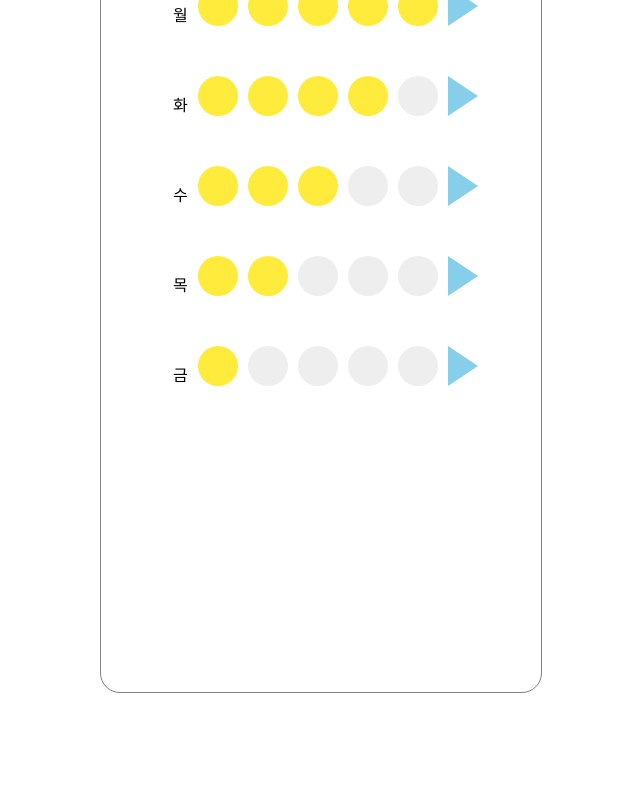
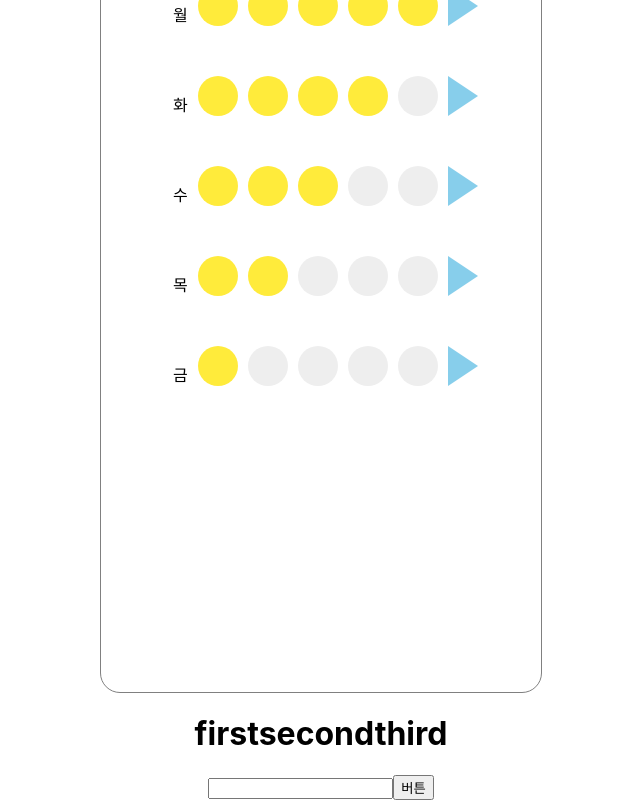
Before and after one commit to chamchipack/React-firstweek, a React (Create React App) app: page / in a window 1280 px wide. Shown: the part 349-1149 px from the top of the page, without its empty margins (319-959 px from the left). Before the commit the page ends 1042 px from the top, so only its background shows below. Built offline with nearby package versions, Linux system fonts and the light colour scheme.

Commit message:
리덕스 파일 추가 및 example 컴포넌트추가

```diff
--- a/package.json
+++ b/package.json
@@ -8,8 +8,10 @@
     "@testing-library/user-event": "^13.5.0",
     "react": "^17.0.2",
     "react-dom": "^17.0.2",
+    "react-redux": "^7.2.6",
     "react-router-dom": "^5.2.0",
     "react-scripts": "5.0.0",
+    "redux": "^4.1.2",
     "web-vitals": "^2.1.4"
   },
   "scripts": {
--- a/src/App.js
+++ b/src/App.js
@@ -3,6 +3,7 @@ import './App.css';
 import Week from './week'
 import {Route} from 'react-router-dom';
 import Detail from './detail'
+import Example from './example'
 import { useState, useEffect } from 'react';
 
 function App() {
@@ -17,6 +18,7 @@ function App() {
       <Route path='/week/:idxNum' exact>
         <Detail getWhatDay={getWhatDay}></Detail>
       </Route>
+      <Example></Example>
     </div>
   );
 }
--- a/src/detail.js
+++ b/src/detail.js
@@ -7,10 +7,13 @@ function Detail(props){
     let [style, styleChange] = useState();
     let [rate, setRate] = useState(0);
     let history = useHistory();
-    const press = ()=>{
-        console.log('clicked : ', rate)
+    const press = (event)=>{
+        console.log(event.key)
+        let pushNum = event.key
+        return setRate(pushNum)
     }
     window.addEventListener('keydown', press)
+
     return (
         <>
         <div className="detail-box">
@@ -20,7 +23,7 @@ function Detail(props){
                 {
                     Array.from({length:5},(element,idx)=>{
                         return(
-                            <div key={idx} onClick={()=>{styleChange('yellow'); press(); setRate(idx+1)}} className="detail-circle" style={{backgroundColor: rate > idx ? style : '#eee'}}></div>
+                            <div key={idx} onClick={()=>{styleChange('yellow'); press();setRate(idx+1)} } className="detail-circle" style={{backgroundColor: rate > idx ? style : '#eee'}}></div>
                         )
                     })
                 }
--- /dev/null
+++ b/src/example.js
@@ -0,0 +1,28 @@
+import {react, useState} from 'react'
+import { useSelector } from 'react-redux'
+import {useDispatch} from 'react-redux'
+import {createWidget} from './redux/modules/widget'
+
+function Example(){
+    const [getInput, setInput] = useState();
+    const onChange = (event) =>{
+        setInput(event.target.value);
+    }
+    console.log(getInput)
+    // state : store에서 가지고 있는 모든 값
+    const data = useSelector((state)=> state);
+    const dispatch = useDispatch();
+
+    const addList = () => {
+        //액션생성함수를 집어넣는다
+        dispatch(createWidget(getInput));
+    }
+    return (
+        <div>
+            <h1>{data.widget.list}</h1>
+            <input onChange={onChange} />
+            <button onClick={addList}>버튼</button>
+        </div>
+    )
+}
+export default Example
--- a/src/index.js
+++ b/src/index.js
@@ -4,12 +4,16 @@ import './index.css';
 import App from './App';
 import reportWebVitals from './reportWebVitals';
 import { BrowserRouter } from 'react-router-dom';
+import {Provider} from 'react-redux';
+import store from './redux/configStore'
 
 ReactDOM.render(
   <React.StrictMode>
-  <BrowserRouter>
-    <App />
-  </BrowserRouter>
+    <Provider store={store}>
+    <BrowserRouter>
+      <App />
+    </BrowserRouter>
+    </Provider>
   </React.StrictMode>,
   document.getElementById('root')
 );
--- /dev/null
+++ b/src/redux/configStore.js
@@ -0,0 +1,7 @@
+import {createStore, combineReducers} from 'redux';
+import widget from './modules/widget'
+// 여러개의 리듀서를 가져올 수 있다.
+const rootReducer = combineReducers({widget});
+const store = createStore(rootReducer);
+
+export default store;
--- /dev/null
+++ b/src/redux/modules/widget.js
@@ -0,0 +1,51 @@
+// widgets.js
+
+// Actions
+// 서버에서 데이터 가져올수도 있음 지금은 필요없음 const LOAD = 'my-app/widgets/LOAD';
+const CREATE = 'widget/CREATE';
+// const UPDATE = 'my-app/widgets/UPDATE';
+// const REMOVE = 'my-app/widgets/REMOVE';
+
+// 맨 처음에 가지고 있는 값, object로
+const initialState = {
+    list : ['first', 'second', 'third']
+}
+
+// Action Creators 액션생성함수
+// export function loadWidgets() {
+//     return { type: LOAD };
+// }
+
+export function createWidget(widget) {
+    console.log(widget)
+    return { type: CREATE, widget : widget };
+}
+
+// export function updateWidget(widget) {
+//     return { type: UPDATE, widget };
+// }
+
+// export function removeWidget(widget) {
+//     return { type: REMOVE, widget };
+// }
+
+// side effects, only as applicable
+// e.g. thunks, epics, etc
+// export function getWidget() {
+//     return dispatch => get('/widget').then(widget => dispatch(updateWidget(widget)))
+// }
+
+// Reducer
+export default function reducer(state = initialState, action = {}) { // state = {} : 디폴트값
+    switch (action.type) {
+        case "widget/CREATE" : {
+            console.log('값을 바꾼다')
+            console.log(action.widget)
+            const new_widget_list = [...state.list, action.widget];
+            return {
+                list : new_widget_list
+            }
+        }
+        default: return state;
+    }
+}
--- a/src/week.js
+++ b/src/week.js
@@ -5,7 +5,6 @@ import Days from './division';
 import {useEffect, useReducer} from 'react'
 
 function Week(props){
-  // app.js에서 요일 배열 받아옴
   let getDays = props.getDays
   // 배열을 반복시킨것에 오늘의 요일을 Date함수로 받아줌
   const weekAllDays = getDays.map((e,idx)=>{
@@ -28,6 +27,7 @@ function Week(props){
       ran_point : parseInt(Math.random()*5+1)
     }
   })
+  console.log(week_random_point)
     // 1. week 부분 컴포넌트화 시키기 2. Link 인덱스값 넘겨서 구분하기 // 3. useEffect
     return(
         <>
```
Also changed, not shown: 1 other file (tests, documents, lock files or other folders).
